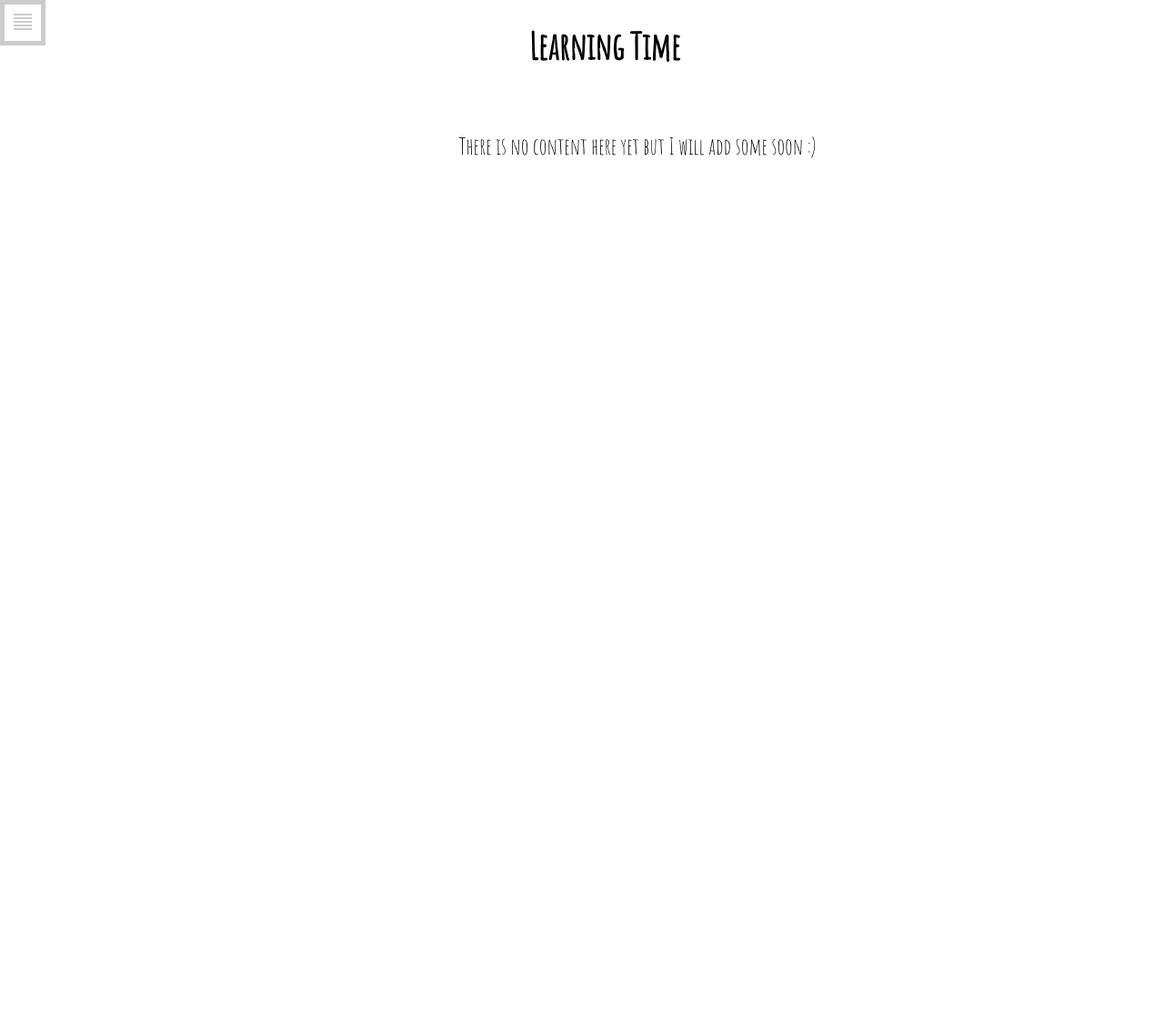
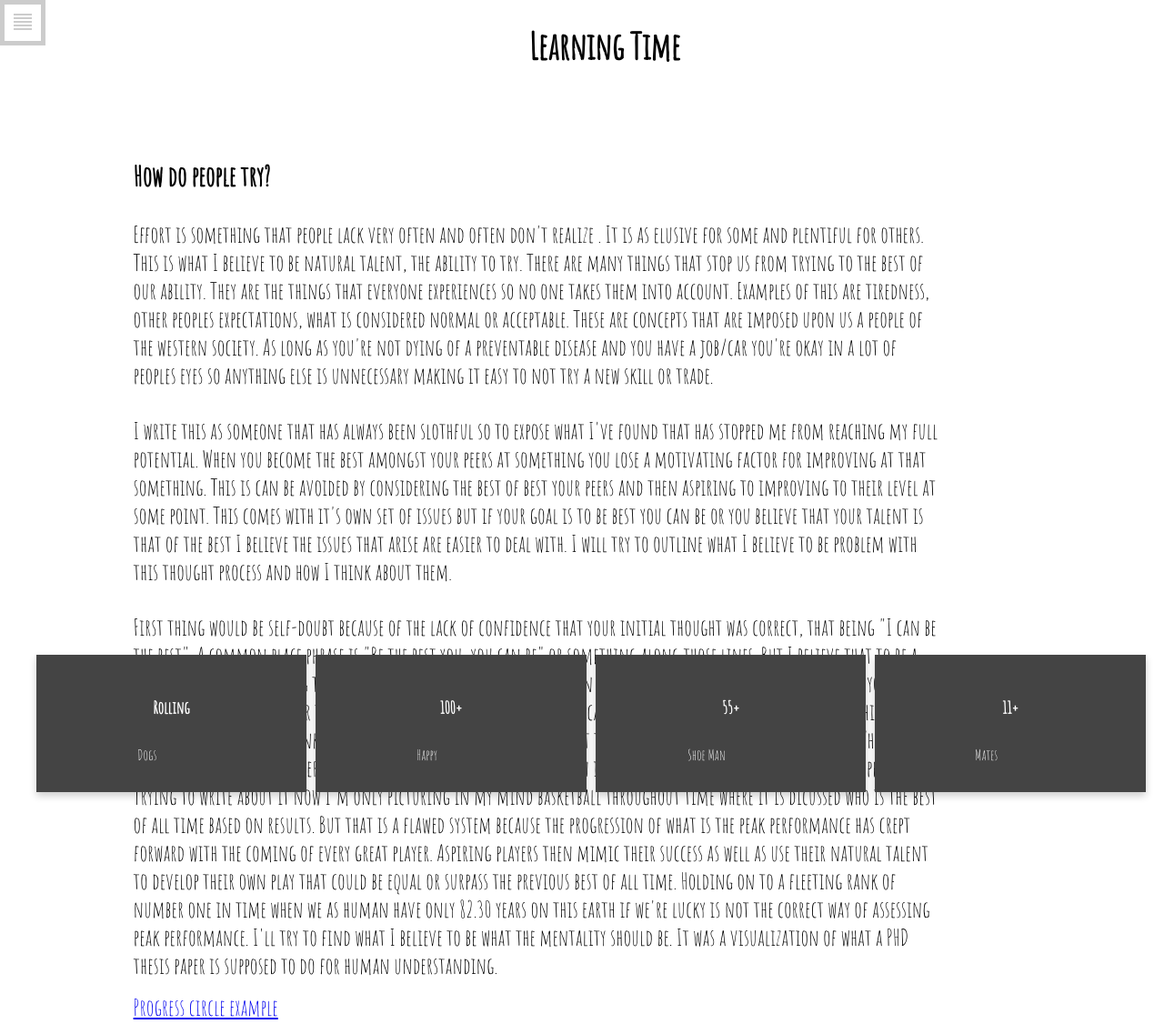
Before and after one commit to vacationtime/Website, a plain HTML site: page index.html in a window 1280 px wide. Shown: the top 1126 px of the page at 91% size. Before the commit the page ends 800 px from the top, so only its background shows below. Drawn offline with Linux system fonts and the light colour scheme.

Commit message:
Writing example

```diff
--- a/index.html
+++ b/index.html
@@ -1,22 +1,110 @@
 <!doctype html>
 <link rel="stylesheet" tyle="text/css" href="text_over_image.css">
 <link href="https://fonts.googleapis.com/css?family=Amatic+SC" rel="stylesheet">
-<title>Example</title>
+<title>Eric Test Web Design</title>
 <body>
+
+<!--Header stuff-->
+
   <header  id="pageHeader"  align=center><b>Learning Time</b>
   </header>
+
+<!--Top left hambuger navigation-->
+
   <a href="#main_nav" id="access_nav" class="access_aid">Skip to navigation</a>
     <nav id="main_nav">
-          <ul>
-          <br />
+      <ul>
+      <br />
         <li><a href="">Resume</a></li>
         <li><a href="">Links to Good Stuff</a></li>
-          </ul>
+      </ul>
+
+<!--Content section-->
+
 <p><a href="#body" id="access_top" class="access_aid">Skip to top</a></p>
   </nav>
-  <article id="mainArticle" align=center>
-    There is no content here yet but I will add some soon :)
+  <article id="mainArticle" align=left>
+    <h1>How do people try?</h1>
+    <p>Effort is something that people lack very often and often don't realize
+    . It is as elusive for some and plentiful for others. This is what I believe
+    to be natural talent, the ability to try. There are many things that stop us
+    from trying to the best of our ability. They are the things that everyone
+    experiences so no one takes them into account. Examples of this are tiredness,
+    other peoples expectations, what is considered normal or acceptable. These
+    are concepts that are imposed upon us a people of the western society. As long
+    as you're not dying of a preventable disease and you have a job/car you're okay
+    in a lot of peoples eyes so anything else is unnecessary making it easy to not try
+    a new skill or trade.</p>
+
+    <p>I write this as someone that has always been slothful so to expose what I've found
+    that has stopped me from reaching my full potential. When you become the best amongst
+    your peers at something you lose a motivating factor for improving at that something.
+    This is can be avoided by considering the best of best your peers and then aspiring to
+    improving to their level at some point. This comes with it's own set of issues but if your
+    goal is to be best you can be or you believe that your talent is that of the best I believe
+    the issues that arise are easier to deal with. I will try to outline what I believe to be problem
+    with this thought process and how I think about them.</p>
+
+    <p>First thing would be self-doubt because of the lack of confidence that your initial thought was correct, that being
+      "I can be the best". A common place phrase is "Be the best you, you can be" or something along those lines. But I believe
+      that to be a flawed phrase. Reason being that the best you can be is the best and even beyond achieving the pinacle of whatever
+      you're doing it can be done better than anyone had ever conceived. This is because we as people only think in terms of things that
+      have been done and we think about things in a romantasized way that the rational sucession of improvement. What I'm trying to put
+      into words here is that the best is not static and human improvement is something that can't stopped. Trying to write about it now
+      I'm only picturing in my mind basketball throughout time where it is dicussed who is the best of all time based on results. But that
+      is a flawed system because the progression of what is the peak performance has crept forward with the coming of every great player.
+      Aspiring players then mimic their success as well as use their natural talent to develop their own play that could be equal or surpass
+      the previous best of all time. Holding on to a fleeting rank of number one in time when we as human have only 82.30 years on this earth
+      if we're lucky is not the correct way of assessing peak performance. I'll try to find what I believe to be what the mentality should be.
+      It was a visualization of what a PHD thesis paper is supposed to do for human understanding.
+  </p>
+    <a href="http://matt.might.net/articles/phd-school-in-pictures/">Progress circle example</a>
+
+    <p>
+      This what I believe to be how every thing known has been developed and everything that will be understood will be understood. That is pretty
+      obvious writing down but I don't think that concept has been applied to self improvement on a smalle scale than a PHD. For writing this right
+      now I gain knowledge that I didn't have before about how to format a website, write a self directed piece, and putting my thoughts out in the
+      world. If I don't lose my reason for putting effort into this I can be the best at anything and so can anyone else. I'll try to define what I
+      believe the "Best means to me" but I think I should end this here.
+    </p>
+    <h1></h1>
   </article>
-  <footer id="pageFooter"></footer>
+
+
+  <footer id="pageFooter">
+    <div class="row">
+      <div class="column">
+        <div class="card">
+          <p><i class="fa fa-user"></i></p>
+          <h3>11+</h3>
+          <p>Mates</p>
+        </div>
+      </div>
+
+      <div class="column">
+        <div class="card">
+          <p><i class="fa fa-check"></i></p>
+          <h3>55+</h3>
+          <p>Shoe Man</p>
+        </div>
+      </div>
+
+      <div class="column">
+        <div class="card">
+          <p><i class="fa fa-smile-o"></i></p>
+          <h3>100+</h3>
+          <p>Happy</p>
+        </div>
+      </div>
+
+      <div class="column">
+        <div class="card">
+          <p><i class="fa fa-coffee"></i></p>
+          <h3>Rolling</h3>
+          <p>Dogs</p>
+        </div>
+      </div>
+    </div>
+  </footer>
 
 </body>
--- a/text_over_image.css
+++ b/text_over_image.css
@@ -21,7 +21,7 @@ body {
   margin: 0;
   width:100%;
   height: 50%;
-  overflow: hidden;
+
   top: 100px;
 }
 header, footer, article, nav, div {
@@ -34,7 +34,13 @@ header, footer, article, nav, div {
     background-color: ##d4d4d4;
     }
   #pageFooter {
+    left:-20px;
+    bottom:50px;
+    height:30px;
+    width:100%;
+    bottom: 50px;
     grid-area: footer;
+    position: fixed;
     }
   #mainArticle {
     grid-area: article;
@@ -159,3 +165,54 @@ header{
   font-family: 'Amatic SC', cursive;
   font-size: 40px
 }
+h1	{
+font-family: 'Amatic SC', cursive;
+font-size: 30px;
+font-weight: bold;
+margin-top: 30px;
+margin-bottom: 15px;
+}
+p {
+  margin-top: 30px;
+  margin-bottom: 15px;
+  width: 80%;
+}
+.* {
+  box-sizing: border-box;
+}
+
+/* Float four columns side by side */
+.column {
+  float: right;
+  width: 24%;
+  padding: 0 5px;
+}
+
+.row {margin: 0 -5px;}
+
+/* Clear floats after the columns */
+.row:after {
+  content: "";
+  display: table;
+  clear: both;
+}
+
+/* Responsive columns */
+@media screen and (max-width: 600px) {
+  .column {
+    width: 100%;
+    display: block;
+    margin-bottom: 10px;
+  }
+}
+
+/* Style the counter cards */
+.card {
+  box-shadow: 0 4px 8px 0 rgba(0, 0, 0, 0.2);
+  padding: 16px;
+  text-align: center;
+  background-color: #444;
+  color: white;
+}
+
+.fa {font-size:50px;}
```
